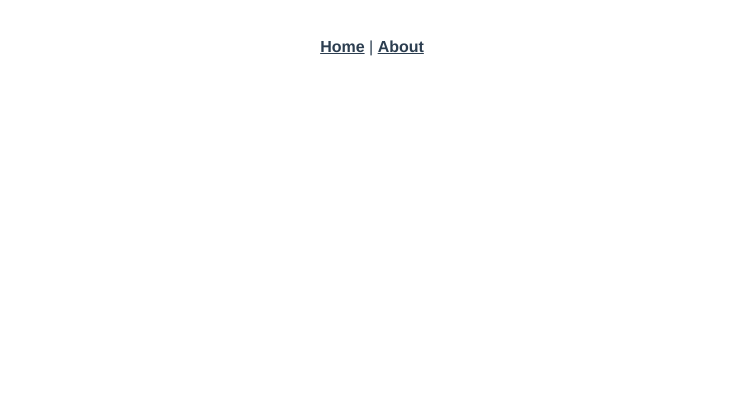
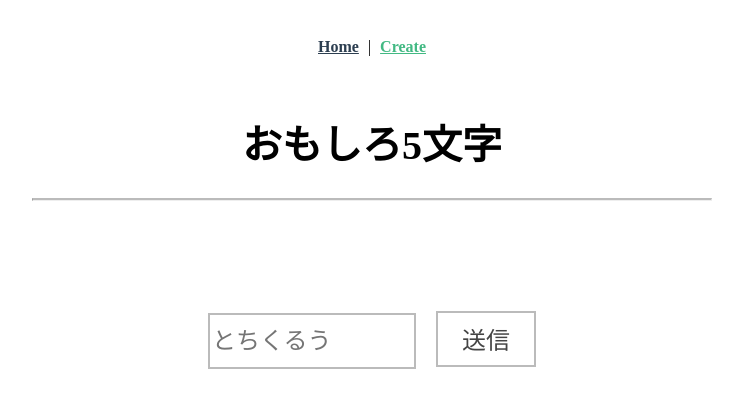
Before and after one commit to kettle-tomorrow/omoshiro_go_moji, a Vue app in the folder frontend/: page /omoshiro_go_moji/new in a window 1280 px wide. Before the commit this address had no page. Shown: the top 408 px of the page, without its empty margins (268-1011 px from the left). Built offline with nearby package versions, Linux system fonts and the light colour scheme.

Commit message:
feat: create static pages

```diff
--- a/frontend/src/App.vue
+++ b/frontend/src/App.vue
@@ -1,18 +1,24 @@
 <template>
   <nav>
     <router-link to="/">Home</router-link> |
-    <router-link to="/about">About</router-link>
+    <router-link to="/omoshiro_go_moji/new">Create</router-link>
   </nav>
   <router-view />
 </template>
 
 <style lang="scss">
 #app {
-  font-family: Avenir, Helvetica, Arial, sans-serif;
-  -webkit-font-smoothing: antialiased;
-  -moz-osx-font-smoothing: grayscale;
   text-align: center;
-  color: #2c3e50;
+}
+
+html {
+  height: 100%;
+}
+
+body {
+  height: 100%;
+  margin-right: 300px;
+  margin-left: 300px;
 }
 
 nav {
--- a/frontend/src/router/index.ts
+++ b/frontend/src/router/index.ts
@@ -1,20 +1,23 @@
 import { createRouter, createWebHistory, RouteRecordRaw } from "vue-router";
 import HomeView from "../views/HomeView.vue";
+import OmoshiroGoMojiView from "../views/OmoshiroGoMojiView.vue";
+import OmoshiroGoMojiCreateFormView from "../views/OmoshiroGoMojiCreateFormView.vue";
 
 const routes: Array<RouteRecordRaw> = [
   {
-    path: "/",
+    path: "/home",
     name: "home",
     component: HomeView,
   },
   {
-    path: "/about",
-    name: "about",
-    // route level code-splitting
-    // this generates a separate chunk (about.[hash].js) for this route
-    // which is lazy-loaded when the route is visited.
-    component: () =>
-      import(/* webpackChunkName: "about" */ "../views/AboutView.vue"),
+    path: "/",
+    name: "omoshiro_go_moji",
+    component: OmoshiroGoMojiView,
+  },
+  {
+    path: "/omoshiro_go_moji/new",
+    name: "omoshiro_go_moji_create_form",
+    component: OmoshiroGoMojiCreateFormView,
   },
 ];
 
--- a/frontend/src/views/AboutView.vue
+++ /dev/null
@@ -1,5 +0,0 @@
-<template>
-  <div class="about">
-    <h1>This is an about page</h1>
-  </div>
-</template>
--- /dev/null
+++ b/frontend/src/views/OmoshiroGoMojiCreateFormView.vue
@@ -0,0 +1,48 @@
+<template>
+  <div class="omoshiro-go-moji-create-form">
+    <div>
+      <h1 class="title">おもしろ5文字</h1>
+      <hr class="title-divider" />
+    </div>
+    <div class="omoshiro-go-moji-form">
+      <input
+        type="text"
+        name="name"
+        class="omoshiro-go-moji-input-name"
+        required
+        minlength="5"
+        maxlength="5"
+        placeholder="とちくるう"
+      />
+      <button class="omoshiro-go-moji-button" type="button">送信</button>
+    </div>
+  </div>
+</template>
+
+<style lang="scss">
+.title {
+  font-size: 40px;
+}
+hr.title-divider {
+  border-top: 2px solid #bbb;
+}
+.omoshiro-go-moji-form {
+  margin: 100px;
+}
+.omoshiro-go-moji-input-name {
+  margin: 10px;
+  width: 200px;
+  height: 50px;
+  font-size: 150%;
+  border: 2px solid #bbb;
+}
+.omoshiro-go-moji-button {
+  margin: 10px;
+  width: 100px;
+  height: 56px;
+  font-size: 150%;
+  border: 2px solid #bbb;
+  background: transparent;
+  color: #444;
+}
+</style>
--- /dev/null
+++ b/frontend/src/views/OmoshiroGoMojiView.vue
@@ -0,0 +1,77 @@
+<template>
+  <div class="omoshiro-go-moji">
+    <header>
+      <h1 class="title">おもしろ5文字</h1>
+      <hr class="title-divider" />
+    </header>
+    <main class="cards">
+      <div class="card">
+        <div class="card-content">
+          <p class="card-text">どんとこい</p>
+          <router-link to="#">編集</router-link> |
+          <router-link to="#">削除</router-link>
+        </div>
+        <hr class="card-divider" />
+      </div>
+      <div class="card">
+        <div class="card-content">
+          <p class="card-text">どんとこい</p>
+          <router-link to="#">編集</router-link> |
+          <router-link to="#">削除</router-link>
+        </div>
+        <hr class="card-divider" />
+      </div>
+      <div class="card">
+        <div class="card-content">
+          <p class="card-text">どんとこい</p>
+          <router-link to="#">編集</router-link> |
+          <router-link to="#">削除</router-link>
+        </div>
+        <hr class="card-divider" />
+      </div>
+      <div class="card">
+        <div class="card-content">
+          <p class="card-text">どんとこい</p>
+          <router-link to="#">編集</router-link> |
+          <router-link to="#">削除</router-link>
+        </div>
+        <hr class="card-divider" />
+      </div>
+    </main>
+  </div>
+</template>
+
+<style lang="scss">
+.title {
+  font-size: 40px;
+}
+hr.title-divider {
+  border-top: 2px solid #bbb;
+}
+hr.card-divider {
+  border-top: 1px solid #bbb;
+}
+.cards {
+  margin-top: 50px;
+  margin-right: 100px;
+  margin-left: 100px;
+}
+.card-content {
+  display: flex;
+  justify-content: center;
+  align-items: center;
+}
+.card {
+  margin-top: 100px;
+}
+.card-text {
+  font-size: 32px;
+  font-weight: bold;
+  letter-spacing: 16px;
+}
+a {
+  font-weight: bold;
+  color: #2c3e50;
+  margin: 5px;
+}
+</style>
```
Also changed, not shown: 1 other file (tests, documents, lock files or other folders).
